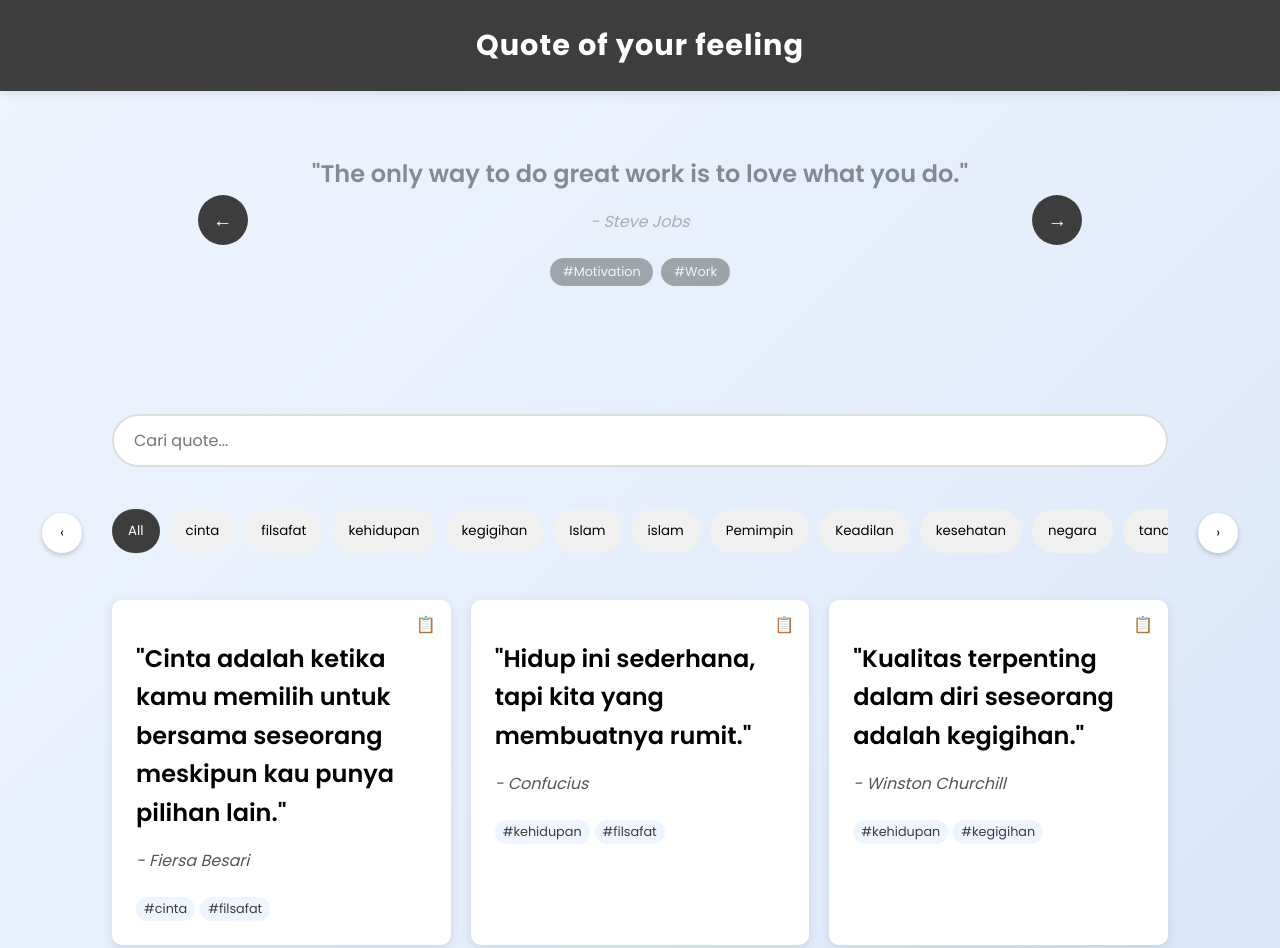
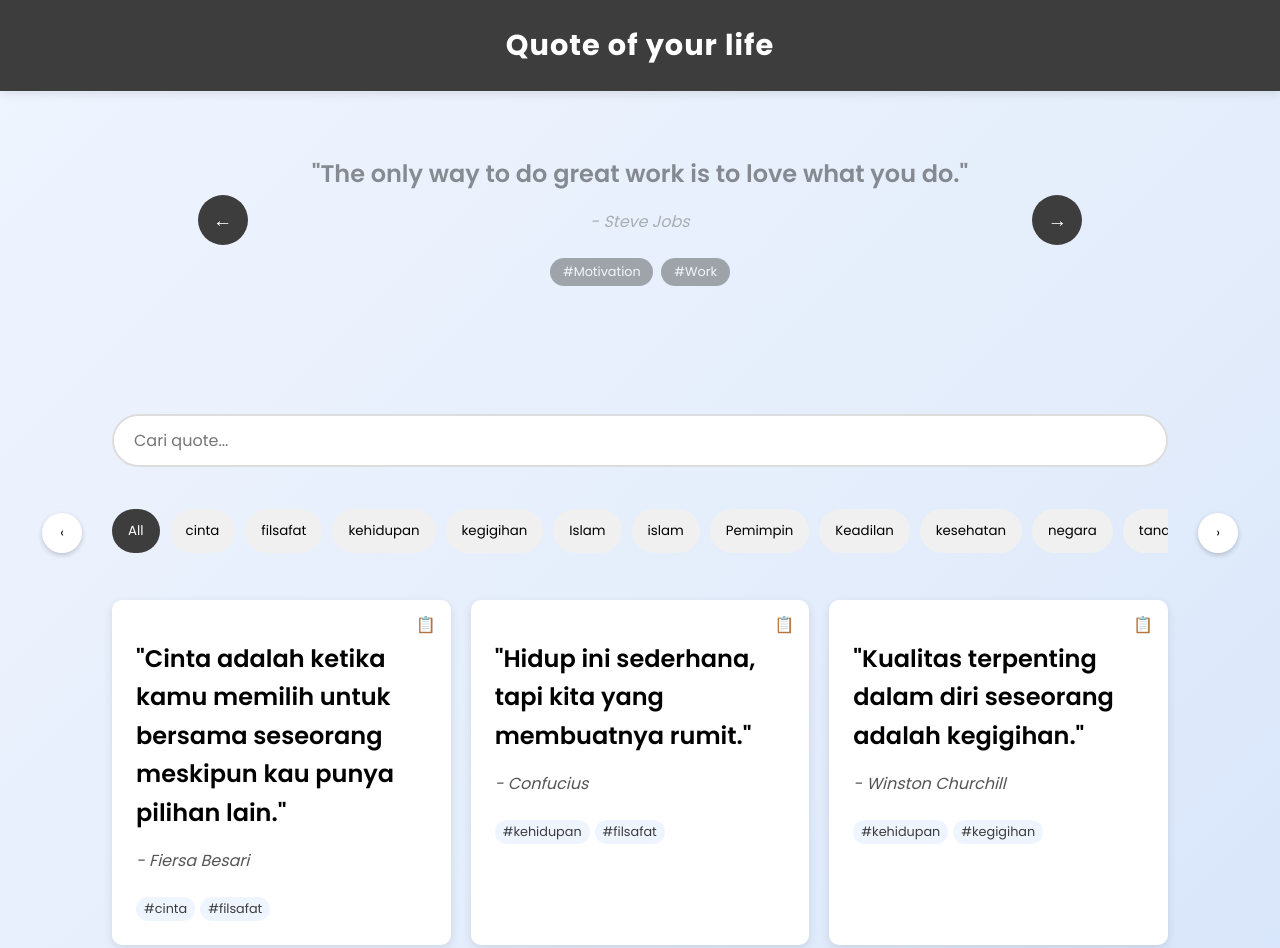
Before and after one commit to bgs006/quote_of_ur_life, a plain HTML site: page index.html in a window 1280 px wide. Shown: the top 948 px of the page. Drawn offline with Linux system fonts and the light colour scheme.

Commit message:
Update index.html
change title navbar and tab

```diff
--- a/index.html
+++ b/index.html
@@ -3,7 +3,7 @@
 <head>
     <meta charset="UTF-8">
     <meta name="viewport" content="width=device-width, initial-scale=1.0">
-    <title>Quote of Your Feeling</title>
+    <title>Quote of Your Life</title>
     <link rel="stylesheet" href="style.css">
     <link href="https://fonts.googleapis.com/css2?family=Poppins:wght@400;600;700&display=swap" rel="stylesheet">
     <link rel="icon" href="icon.png" type="image/x-icon">
@@ -18,7 +18,7 @@
     </div>
 
     <nav class="navbar">
-        <h1>Quote of your feeling</h1>
+        <h1>Quote of your life</h1>
     </nav>
 
     <main class="quote-container">
@@ -75,4 +75,5 @@
 
     <script src="script.js"></script>
 </body>
+
 </html>
```
